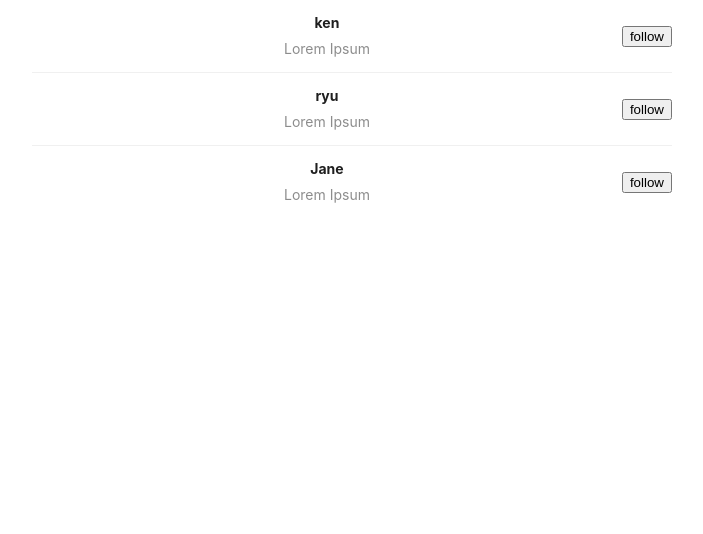
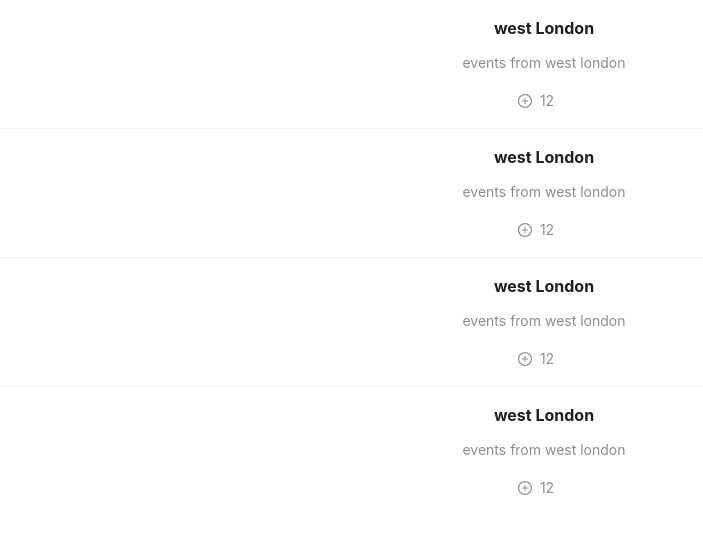
Before and after one commit to israel0x7CF/EventsClient, a React (Create React App) app: page / in a window 1280 px wide. Shown: the top 534 px of the page, without its empty margins (96-799 px from the left). Built offline with nearby package versions, Linux system fonts and the light colour scheme.

Commit message:
Added Lists and more Organizer,login,signup pages

```diff
--- a/package.json
+++ b/package.json
@@ -3,6 +3,7 @@
   "version": "0.1.0",
   "private": true,
   "dependencies": {
+    "@ant-design/icons": "^5.2.6",
     "@testing-library/jest-dom": "^5.16.5",
     "@testing-library/react": "^13.4.0",
     "@testing-library/user-event": "^13.5.0",
--- a/src/App.js
+++ b/src/App.js
@@ -1,33 +1,52 @@
 import "./App.css";
-import HorizontalNav from "./Components/HorizontalNav";
-import VerticalNav from "./Components/VerticalNav";
-import CardView from "./Components/cards";
-import LoginPage from "./pages/login";
-import SignUp from "./pages/signup";
-import { Card } from "antd";
+import OrganizerList from "./pages/Organizers/OrganizerLIst";
+
 import UserList from "./pages/Users/UserList";
+import Edit from "./pages/Users/UserSetting";
 function App() {
+  // const data = [
+  //   {
+  //     id: 1,
+  //     name: "ken",
+  //     bio: "Lorem Ipsum",
+  //   },
+  //   {
+  //     id: 2,
+  //     name: "ryu",
+  //     bio: "Lorem Ipsum",
+  //   },
+  //   {
+  //     id: 3,
+  //     name: "Jane",
+  //     bio: "Lorem Ipsum",
+  //   },
+  // ];
   const data = [
     {
-      id: 1,
-      name: "ken",
-      bio: "Lorem Ipsum",
+      name: "west London",
+      description: "events from west london",
+      followers: "12",
     },
     {
-      id: 2,
-      name: "ryu",
-      bio: "Lorem Ipsum",
+      name: "west London",
+      description: "events from west london",
+      followers: "12",
     },
     {
-      id: 3,
-      name: "Jane",
-      bio: "Lorem Ipsum",
+      name: "west London",
+      description: "events from west london",
+      followers: "12",
+    },
+    {
+      name: "west London",
+      description: "events from west london",
+      followers: "12",
     },
   ];
   return (
     <div className="App">
       {/* <CardView cardInfo={{title:"some TExt",description:"some desc",width:240}} /> */}
-      <UserList users={data} />
+      <OrganizerList data={data} />
     </div>
   );
 }
--- /dev/null
+++ b/src/pages/Organizers/OrganizerLIst.js
@@ -0,0 +1,45 @@
+import React, { useState, useEffect } from "react";
+import { List, Space } from "antd";
+import {
+  LikeOutlined,
+  MessageOutlined,
+  PlusCircleOutlined,
+} from "@ant-design/icons";
+
+const IconText = ({ icon, text, onClick }) => {
+
+  return(
+  <Space onClick={onClick} style={{ cursor: 'pointer' }}>
+    {React.createElement(icon)}
+    {text}
+  </Space>
+
+  )
+};
+
+const OrganizerList = ({ data }) => {
+  const handleClick =()=>{
+    console.log("add follower")
+  }
+  return (
+    <div>
+      <List
+        itemLayout="vertical"
+        size="large"
+        dataSource={data}
+        renderItem={(item) => (
+          <List.Item
+            key={item.name}
+            actions={[
+              <IconText icon={PlusCircleOutlined} text={item.followers} onClick={()=>handleClick()}/>,
+            ]}
+          >
+            <List.Item.Meta title={item.name} description={item.description} />
+          </List.Item>
+        )}
+      />
+    </div>
+  );
+};
+
+export default OrganizerList;
--- a/src/pages/Users/UserSetting.js
+++ b/src/pages/Users/UserSetting.js
@@ -0,0 +1,66 @@
+import { useState, useEffect } from "react";
+import { Row, Col, Form, Input, Button, Space, Typography } from "antd";
+import "../../styles/login.css";
+
+//server side validation beacuse
+const Edit = () => {
+  const { Title } = Typography;
+
+  return (
+    <div className="centered-container">
+      <Form>
+        <Title>Your Account</Title>
+        <Form.Item name="username" label="username">
+          <Input />
+        </Form.Item>
+        <Form.Item
+          name="password"
+          label="password"
+          rules={[{ required: true, message: "Enter Your Password" }]}
+        >
+          <Input.Password />
+        </Form.Item>
+        <Form.Item
+          name="confirm"
+          label="Confirm Password"
+          dependencies={["password"]}
+          rules={[
+            {
+              required: true,
+              message: "confirm password",
+            },
+            ({ getFieldValue }) => ({
+              validator(_, value) {
+                if (!value || getFieldValue("password") === value) {
+                  return Promise.resolve();
+                }
+                return Promise.reject(
+                  new Error("The new password that you entered do not match!")
+                );
+              },
+            }),
+          ]}
+        >
+          <Input.Password />
+        </Form.Item>
+        <Form.Item name="phone" label="Phone Number">
+          <Space.Compact>
+            <Input
+              style={{
+                width: "20%",
+              }}
+              defaultValue="+2519"
+            />
+            <Input
+              style={{
+                width: "80%",
+              }}
+              defaultValue="26888888"
+            />
+          </Space.Compact>
+        </Form.Item>
+      </Form>
+    </div>
+  );
+};
+export default Edit;
--- a/src/pages/login.js
+++ b/src/pages/Users/login.js
@@ -1,7 +1,7 @@
 import { useState, useEffect } from "react";
 import { Row, Col, Form, Input,Button } from "antd";
 import FormItem from "antd/es/form/FormItem";
-import '../styles/login.css'
+import '../../styles/login.css'
 const LoginPage = () => {
   return (
     <div className="centered-container">
--- a/src/pages/signup.js
+++ b/src/pages/Users/signup.js
@@ -1,14 +1,17 @@
 import { useState, useEffect } from "react";
-import { Row, Col, Form, Input, Button,Space,Typography } from "antd";
+import { Row, Col, Form, Input, Button, Space, Typography } from "antd";
 import "../styles/login.css";
 const SignUp = () => {
-    const {Title} = Typography
+  const { Title } = Typography;
   return (
     <div className="centered-container">
       <Form>
         <Title>Events IO</Title>
         <Form.Item name="username" label="username">
           <Input />
+        </Form.Item>
+        <Form.Item name="password" label="password">
+          <Input.Password />
         </Form.Item>
         <Form.Item name="phone" label="Phone Number">
           <Space.Compact>
```
Also changed, not shown: src/pages/Organizers/RegisterOrganizer.js (added, +32 -0 lines), 1 other file (tests, documents, lock files or other folders).
